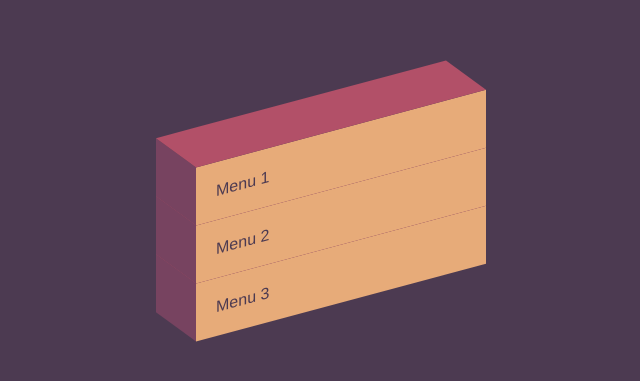
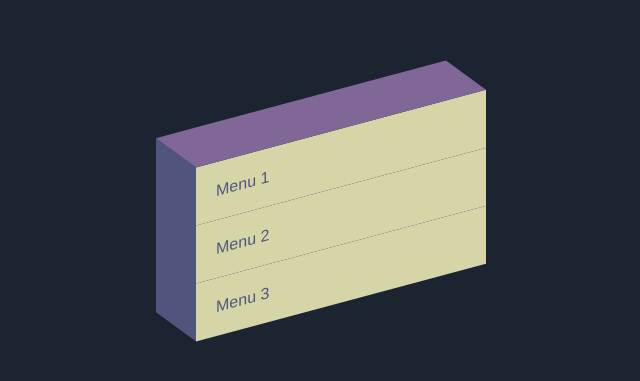
Before and after one commit to x-wang-x/css-3dmenu, a plain HTML site: page index.html in a window 1280 px wide. Shown: the part 187-568 px from the top of the page, without its empty margins (319-959 px from the left). Drawn offline with Linux system fonts and the light colour scheme; a web font is replaced by a local one.

Commit message:
Initial commit

```diff
--- a/style.css
+++ b/style.css
@@ -3,7 +3,7 @@ body
 {
     display: flex;
     min-height: 100vh;
-    background: #4C3A51;
+    background: #1B2430;
     justify-content: center;
     align-items: center;
 }
@@ -16,10 +16,10 @@ ul li {
     position: relative;
     list-style: none;
     width: 250px;
-    background: #E7AB79;
+    background: #D6D5A8;
     padding: 20px;
     margin: 0;
-    color: #4C3A51;
+    color: #51557E;
     z-index: var(--i);
     transition: 0.5s;
     font-family: "Sofia", sans-serif;
@@ -31,7 +31,7 @@ ul li:before{
     left: -40px;
     width: 40px;
     height: 100%;
-    background: #774360;
+    background: #51557E;
     transform-origin: right;
     transform: skewY(45deg);
     transition: 0.5s;
@@ -43,21 +43,21 @@ ul li::after{
     left: 0;
     width: 100%;
     height: 40px;
-    background: #B25068;
+    background: #816797;
     transform-origin: bottom;
     transform: skewX(45deg);
     transition: 0.5s;
     content: '';
 }
 ul li:hover::before{
-    background: #A47E3B;
+    background: #395B64;
 }
 ul li:hover::after{
-    background: #BF9742;
+    background: #A5C9CA;
 }
 ul li:hover{
     color: #61481C;
-    background: #E6B325;
+    background: #E7F6F2;
     transform: translateX(-50px);
     font-family: "Sofia", sans-serif;
 }
```
